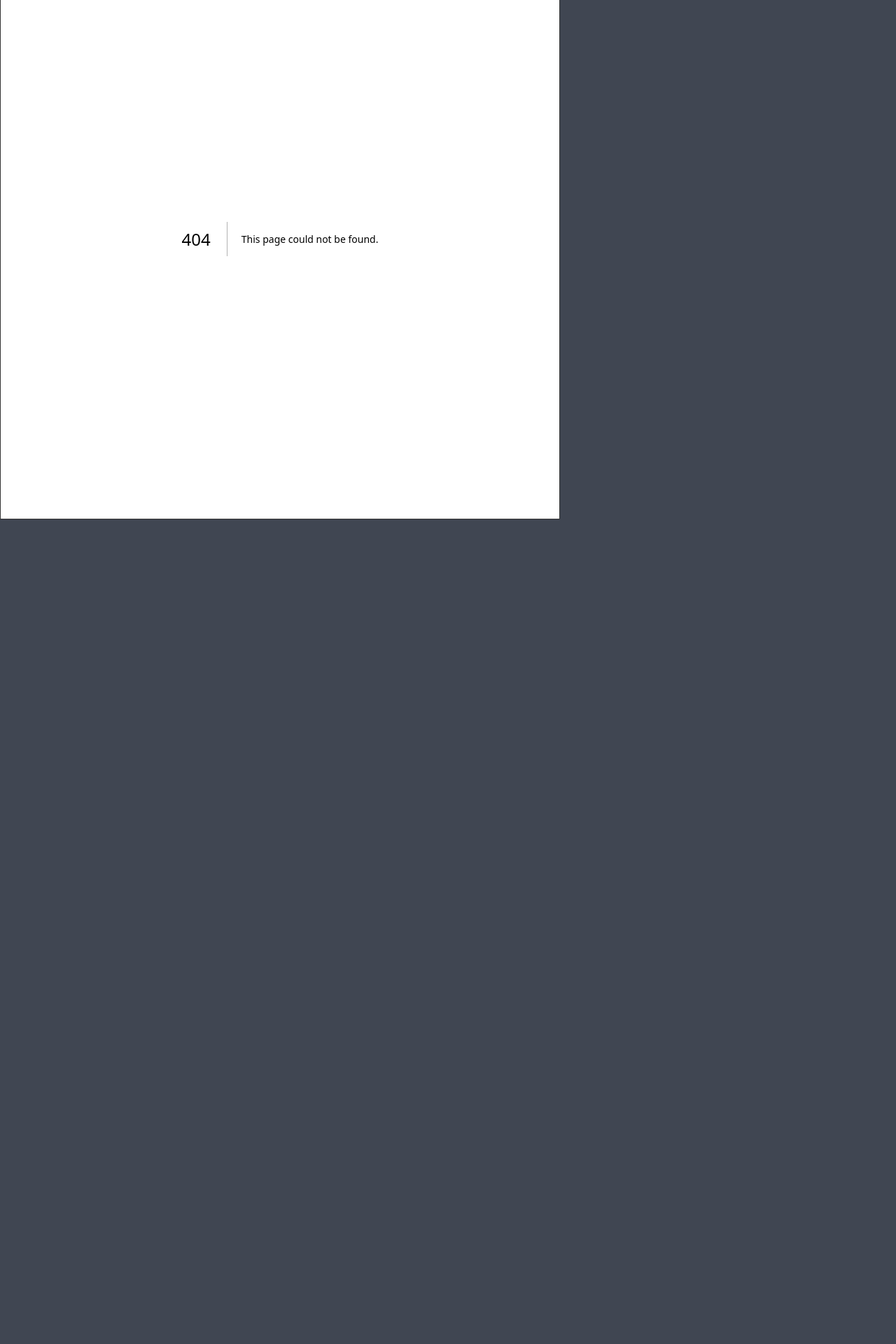
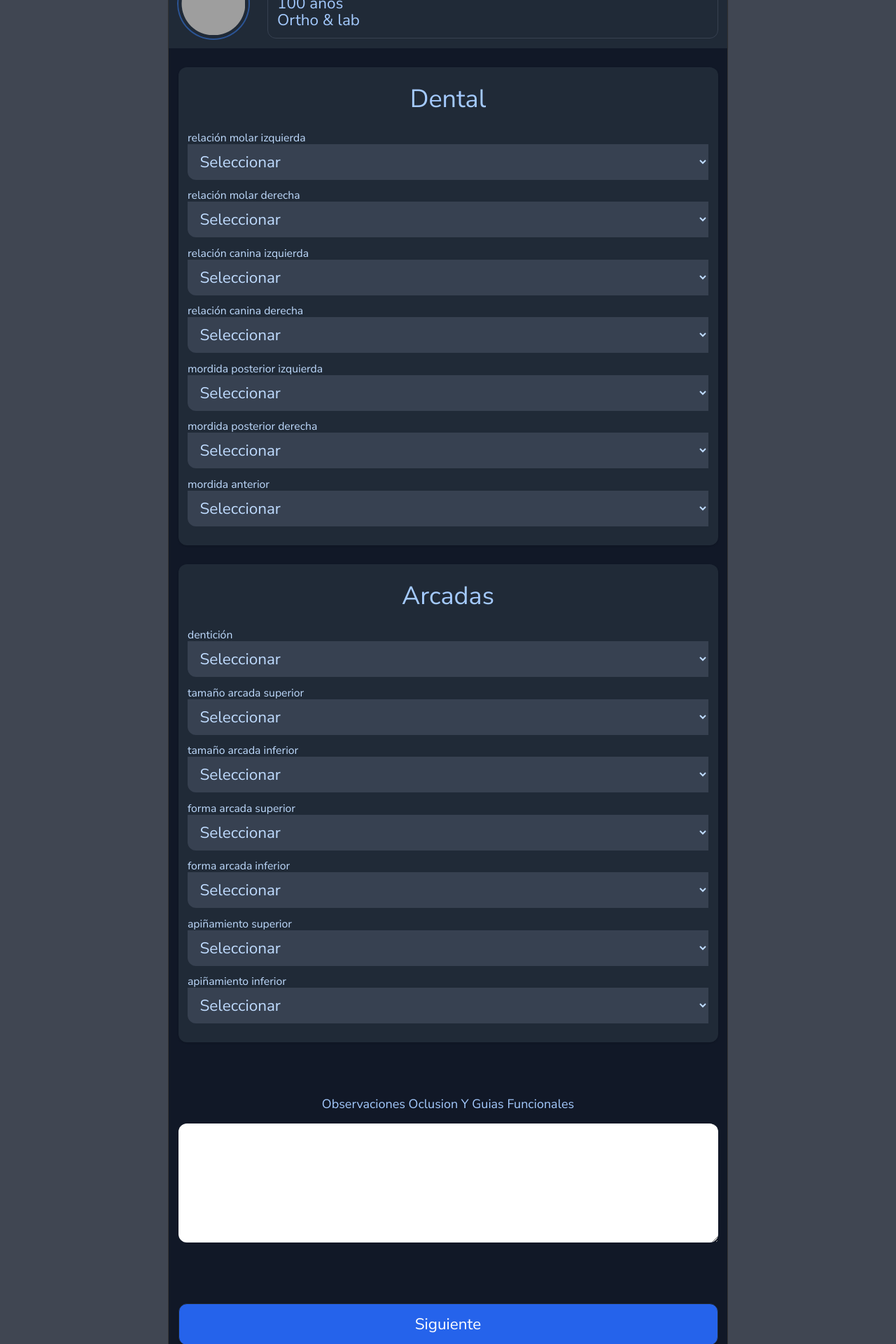
Before and after one commit to den-velez/orthodx, a Next.js app: page /patients/1/dental in a window 1280 px wide. Before the commit this address had no page. Shown: the part 60-1980 px from the top of the page at 70% size. Before the commit the page ends 802 px from the top, so only its background shows below. Built offline with nearby package versions, Linux system fonts and the light colour scheme; grey boxes are pictures that could not be loaded.

Commit message:
OD-25 add dental page

```diff
--- a/src/app/patients/[id]/cephalometry/page.tsx
+++ b/src/app/patients/[id]/cephalometry/page.tsx
@@ -67,11 +67,17 @@ export default function Cephalometry() {
           </div>
         </form>
       </div>
+      {/* <div className='mt-[60px] h-[60px]'>
+        <ButtonComponent label='Guardar' variant='primary' widthfull />
+      </div> */}
       <div className='mt-[60px] h-[60px]'>
-        <ButtonComponent label='Guardar' variant='primary' widthfull />
-      </div>
-      <div className='h-[60px]'>
-        <ButtonComponent label='Siguiente' variant='primary' widthfull />
+        <ButtonComponent
+          label='Siguiente'
+          variant='primary'
+          widthfull
+          anchor
+          anchorUrl='/patients/2/dental'
+        />
       </div>
     </>
   );
--- /dev/null
+++ b/src/app/patients/[id]/dental/page.tsx
@@ -0,0 +1,184 @@
+import { ButtonComponent } from "@/components";
+
+type TDentalItems = {
+  label: string;
+  name: string;
+  options: string[];
+};
+
+const dentalItems = [
+  {
+    label: "relación molar izquierda",
+    name: "molarLeft",
+    options: ["Clase I", "Clase II", "Clase III", "Ausente", "mesiorotación"],
+  },
+  {
+    label: "relación molar derecha",
+    name: "molarRight",
+    options: ["Clase I", "Clase II", "Clase III", "Ausente", "mesiorotación"],
+  },
+  {
+    label: "relación canina izquierda",
+    name: "canineLeft",
+    options: [
+      "Clase I",
+      "Clase II",
+      "Clase III",
+      "Ausente",
+      "extópico",
+      "retenido",
+    ],
+  },
+  {
+    label: "relación canina derecha",
+    name: "canineLeft",
+    options: [
+      "Clase I",
+      "Clase II",
+      "Clase III",
+      "Ausente",
+      "extópico",
+      "retenido",
+    ],
+  },
+  {
+    label: "mordida posterior izquierda",
+    name: "posteriorBiteLeft",
+    options: ["normal", "cruzada", "telescópica"],
+  },
+  {
+    label: "mordida posterior derecha",
+    name: "posteriorBiteLeft",
+    options: ["Clase I", "Clase II", "Clase III"],
+  },
+  {
+    label: "mordida anterior",
+    name: "anteriorBiteLeft",
+    options: [
+      "normal",
+      "cruzada",
+      "borde a borde",
+      "overjet",
+      "overbite",
+      "abierta",
+    ],
+  },
+];
+
+const arcadasItems = [
+  {
+    label: "dentición",
+    name: "dentition",
+    options: ["infantil", "mixta", "permanente"],
+  },
+  {
+    label: "tamaño arcada superior",
+    name: "arcadaSizeUp",
+    options: ["amplio", "normal", "estrecho"],
+  },
+  {
+    label: "tamaño arcada inferior",
+    name: "arcadaSizeDown",
+    options: ["amplio", "normal", "estrecho"],
+  },
+  {
+    label: "forma arcada superior",
+    name: "arcadaShapeUp",
+    options: ["redonda", "ovoide", "triangular", "cuadrada", "retroinclinado"],
+  },
+  {
+    label: "forma arcada inferior",
+    name: "arcadaShapeDown",
+    options: ["redonda", "ovoide", "triangular", "cuadrada", "retroinclinado"],
+  },
+  {
+    label: "apiñamiento superior",
+    name: "crowdingUp",
+    options: ["no tiene", "ligero", "moderado", "severo", "espacios"],
+  },
+  {
+    label: "apiñamiento inferior",
+    name: "crowdingDown",
+    options: ["no tiene", "ligero", "moderado", "severo", "espacios"],
+  },
+];
+
+function DentalFormItem({
+  label,
+  name,
+  options = [],
+}: {
+  label: string;
+  name: string;
+  options: string[];
+}) {
+  return (
+    <div className='flex flex-col'>
+      <label htmlFor='' className='text-small text-ctaLight-090'>
+        {label}
+      </label>
+      <select
+        name={name}
+        id=''
+        className='px-3 py-2 rounded-bl-[12px] bg-bgDark-070 text-ctaLight-090 text-h5'>
+        <option value=''>Seleccionar</option>
+        {options.map((option) => (
+          <option value={option}>{option}</option>
+        ))}
+      </select>
+    </div>
+  );
+}
+
+export default function DentalValoration() {
+  return (
+    <>
+      <form action='' className='grid gap-6'>
+        <section className='px-3 py-6 bg-bgDark-080 rounded-[12px] shadow'>
+          <h3 className='mb-6 text-h3 text-txtBrand-secondary text-center capitalize'>
+            Dental
+          </h3>
+          <div className='grid gap-3'>
+            {dentalItems.map((item, index) => (
+              <DentalFormItem key={index} {...item} />
+            ))}
+          </div>
+        </section>
+        <section className='px-3 py-6 bg-bgDark-080 rounded-[12px] shadow'>
+          <h3 className='mb-6 text-h3 text-txtBrand-secondary text-center capitalize'>
+            Arcadas
+          </h3>
+          <div className='grid gap-3'>
+            {arcadasItems.map((item, index) => (
+              <DentalFormItem key={index} {...item} />
+            ))}
+          </div>
+        </section>
+        <div className='mt-[48px] w-full flex flex-col gap-3'>
+          <label
+            className='w-full text-txtBrand-secondary text-center'
+            htmlFor='observaciones'>
+            Observaciones Oclusion Y Guias Funcionales
+          </label>
+          <textarea
+            className='p-3 w-full rounded-[12px] focus:outline-none focus:ring-2 focus:ring-cta-100 focus:ring-opacity-50 text-h5'
+            name='observaciones'
+            id=''
+            rows={6}></textarea>
+        </div>
+        {/* <div className='mt-[60px] h-[60px]'>
+        <ButtonComponent label='Guardar' variant='primary' widthfull />
+      </div> */}
+        <div className='mt-[60px] h-[60px]'>
+          <ButtonComponent
+            label='Siguiente'
+            variant='primary'
+            widthfull
+            anchor
+            anchorUrl='/patients/2/arcadas'
+          />
+        </div>
+      </form>
+    </>
+  );
+}
```
